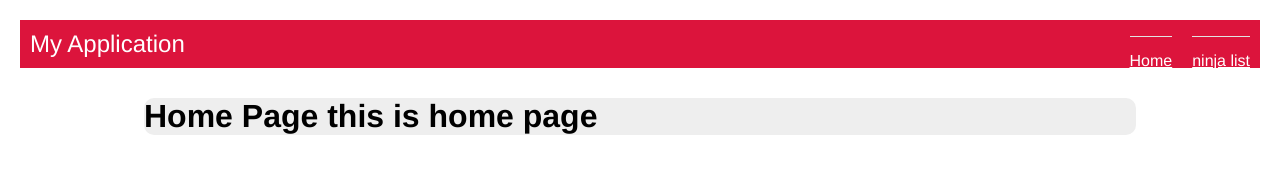
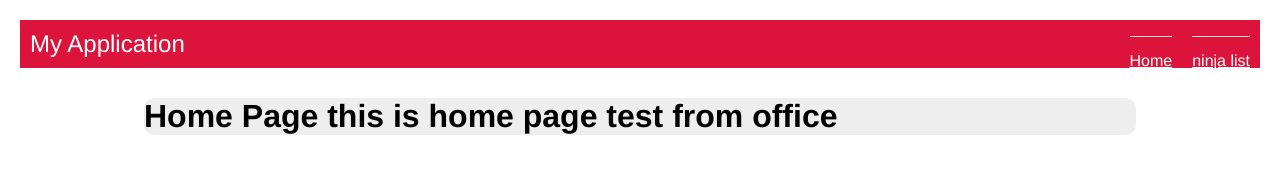
Before and after one commit to hungerPy/Miniangular, a plain HTML site: page index.html at #/home in a window 1280 px wide. Drawn offline with Linux system fonts and the light colour scheme.

Commit message:
test from office

```diff
--- a/views/home.html
+++ b/views/home.html
@@ -1 +1,3 @@
-<h1>Home Page this is home page</h1>
+<h1>Home Page this is home page
+test from office
+</h1>
```
